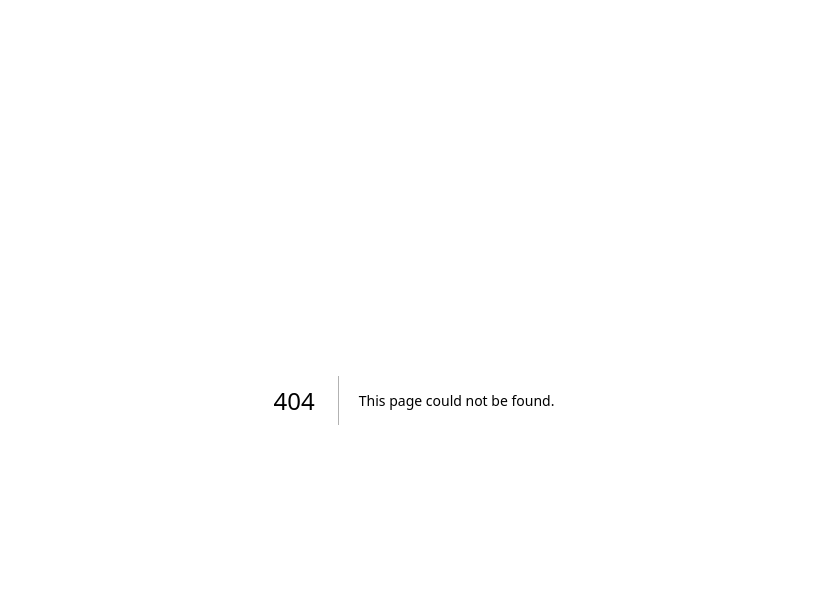
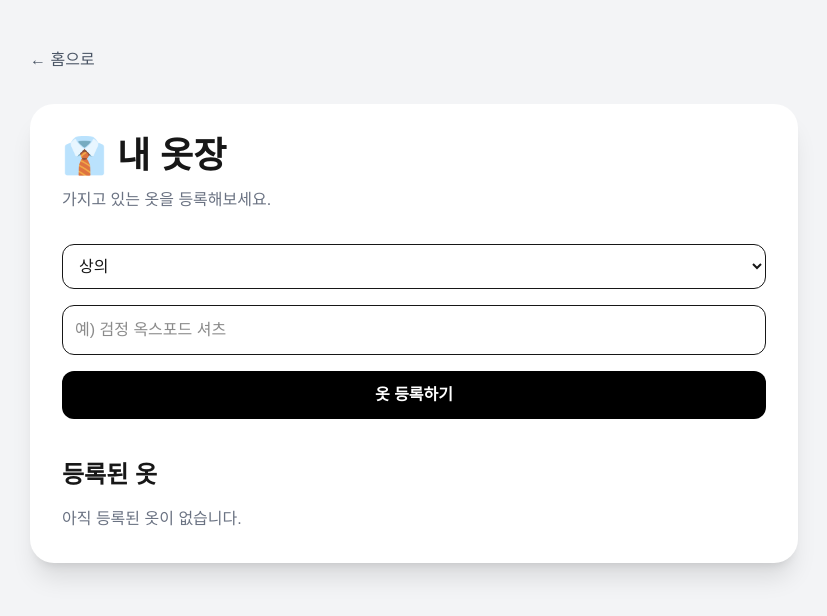
Before and after one commit to ik561166-ux/fitmate-ai, a Next.js app: page /closet in a window 1280 px wide. Before the commit this address had no page. Shown: the top 616 px of the page, without its empty margins (226-1053 px from the left). Built offline with nearby package versions, Linux system fonts and the light colour scheme.

Commit message:
Add closet page

```diff
--- /dev/null
+++ b/app/closet/page.tsx
@@ -0,0 +1,114 @@
+"use client";
+
+import Link from "next/link";
+import { useState } from "react";
+
+type ClothingItem = {
+  category: string;
+  name: string;
+};
+
+export default function ClosetPage() {
+  const [category, setCategory] = useState("상의");
+  const [name, setName] = useState("");
+  const [items, setItems] = useState<ClothingItem[]>([]);
+
+  const addItem = () => {
+    if (name.trim() === "") return;
+
+    setItems([...items, { category, name }]);
+    setName("");
+  };
+
+  return (
+    <main className="min-h-screen bg-gray-100 px-6 py-12">
+      <section className="mx-auto max-w-3xl">
+
+        <Link
+          href="/"
+          className="text-gray-600 hover:text-black"
+        >
+          ← 홈으로
+        </Link>
+
+        <div className="mt-8 rounded-3xl bg-white p-8 shadow-xl">
+
+          <h1 className="text-4xl font-bold">
+            👔 내 옷장
+          </h1>
+
+          <p className="mt-3 text-gray-500">
+            가지고 있는 옷을 등록해보세요.
+          </p>
+
+          <div className="mt-8 space-y-4">
+
+            <select
+              value={category}
+              onChange={(e)=>setCategory(e.target.value)}
+              className="w-full rounded-xl border p-3"
+            >
+              <option>상의</option>
+              <option>하의</option>
+              <option>신발</option>
+              <option>아우터</option>
+            </select>
+
+            <input
+              value={name}
+              onChange={(e)=>setName(e.target.value)}
+              placeholder="예) 검정 옥스포드 셔츠"
+              className="w-full rounded-xl border p-3"
+            />
+
+            <button
+              onClick={addItem}
+              className="w-full rounded-xl bg-black py-3 font-bold text-white hover:bg-gray-800"
+            >
+              옷 등록하기
+            </button>
+
+          </div>
+
+          <div className="mt-10">
+
+            <h2 className="text-2xl font-bold">
+              등록된 옷
+            </h2>
+
+            {items.length === 0 ? (
+
+              <p className="mt-4 text-gray-500">
+                아직 등록된 옷이 없습니다.
+              </p>
+
+            ) : (
+
+              <div className="mt-5 space-y-3">
+
+                {items.map((item,index)=>(
+                  <div
+                    key={index}
+                    className="flex justify-between rounded-xl border p-4"
+                  >
+                    <span>{item.category}</span>
+
+                    <span className="font-bold">
+                      {item.name}
+                    </span>
+
+                  </div>
+                ))}
+
+              </div>
+
+            )}
+
+          </div>
+
+        </div>
+
+      </section>
+    </main>
+  );
+}
```
